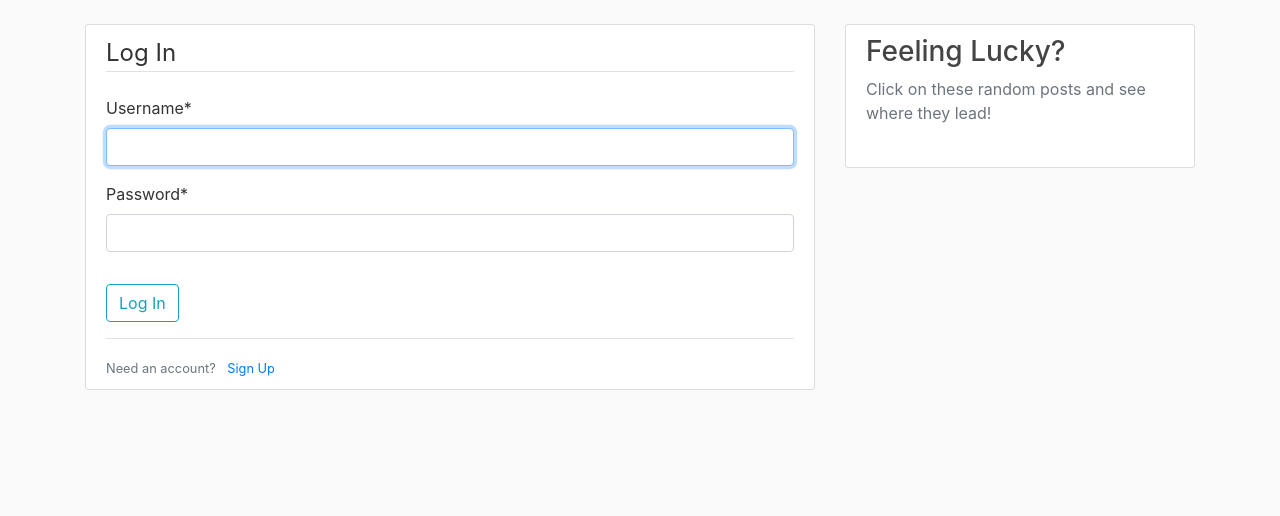
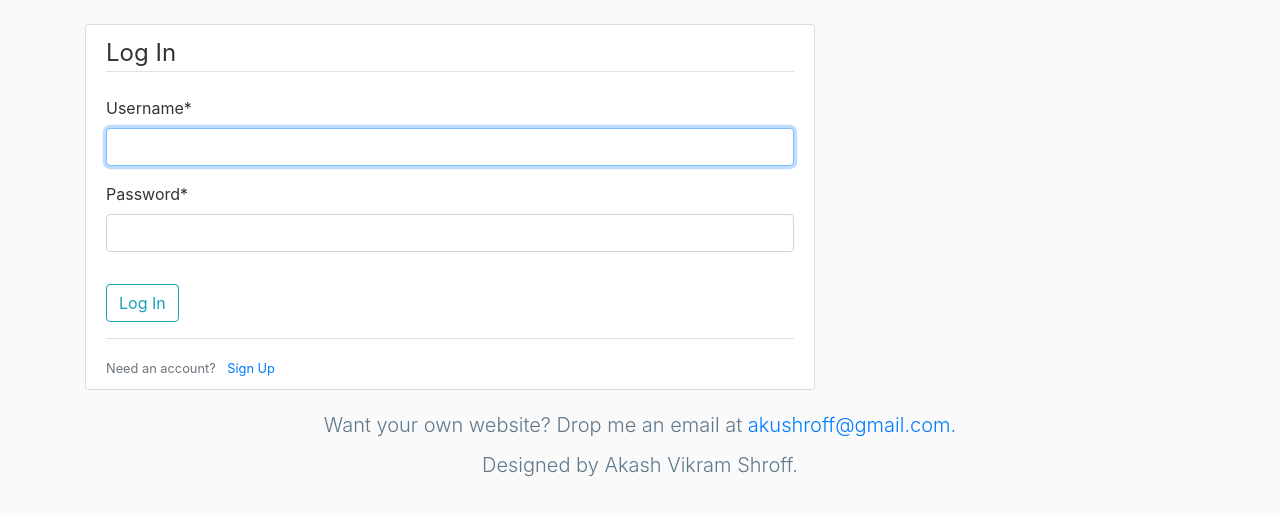
Before and after one commit to akashvshroff/Django_Blog, a Django app: page /login/ in a window 1280 px wide. Shown: the part 56-572 px from the top of the page. Run offline with Django 3.2, Linux system fonts and the light colour scheme; parts of the project's set-up code (start-up, migrations or seed data) failed here and were passed over; some libraries are stand-ins or nearby versions.

Commit message:
Website footer.

```diff
--- a/Blog/Templates/Blog/about.html
+++ b/Blog/Templates/Blog/about.html
@@ -15,5 +15,6 @@
       <a class = 'ml-1' href="{% url 'login'%}">Login.</a>
     </p>
   {% endif %}
-  <p class="lead font-weight-lighter">Want your own website? Drop me an email at akushroff@gmail.com.</p>
+
+
 {% endblock content %}
--- a/Blog/Templates/Blog/base.html
+++ b/Blog/Templates/Blog/base.html
@@ -57,6 +57,7 @@
           {% endif %}
           {% block content %}{% endblock %}
         </div>
+        {%if random_posts %}
         <div class="col-md-4">
           <div class="content-section">
             <h3>Feeling Lucky?</h3>
@@ -69,8 +70,21 @@
             </p>
           </div>
         </div>
+        {% endif %}
       </div>
     </main>
+    <div class="footer">
+      <div class="footer-content">
+        <p class="lead font-weight-lighter text-center">
+          Want your own website? Drop me an email at
+          <a class="lead" href="mailto:akushroff@gmail.com">akushroff@gmail.com.</a>
+        </p>
+      </div>
+      <div class="footer-bottom">
+        <small class = "lead text-center">Designed by Akash Vikram Shroff.</small>
+      </div>
+
+    </div>
     <!-- Optional JavaScript -->
     <!-- jQuery first, then Popper.js, then Bootstrap JS -->
     <script src="https://code.jquery.com/jquery-3.2.1.slim.min.js" integrity="sha384-KJ3o2DKtIkvYIK3UENzmM7KCkRr/rE9/Qpg6aAZGJwFDMVNA/GpGFF93hXpG5KkN" crossorigin="anonymous"></script>
--- a/Blog/static/Blog/main.css
+++ b/Blog/static/Blog/main.css
@@ -103,3 +103,19 @@
     flex-direction: column;
     align-items: stretch;
   }
+
+.footer {
+  color: #5f788a;
+  height: 60px;
+  position: relative;
+}
+
+.footer .footer-bottom{
+  height: 40px;
+  text-align: center;
+  position: absolute;
+  bottom: 0px;
+  width: 100%;
+  left: 0px;
+  padding-top:20px;
+}
```
Also changed, not shown: db.sqlite3.
